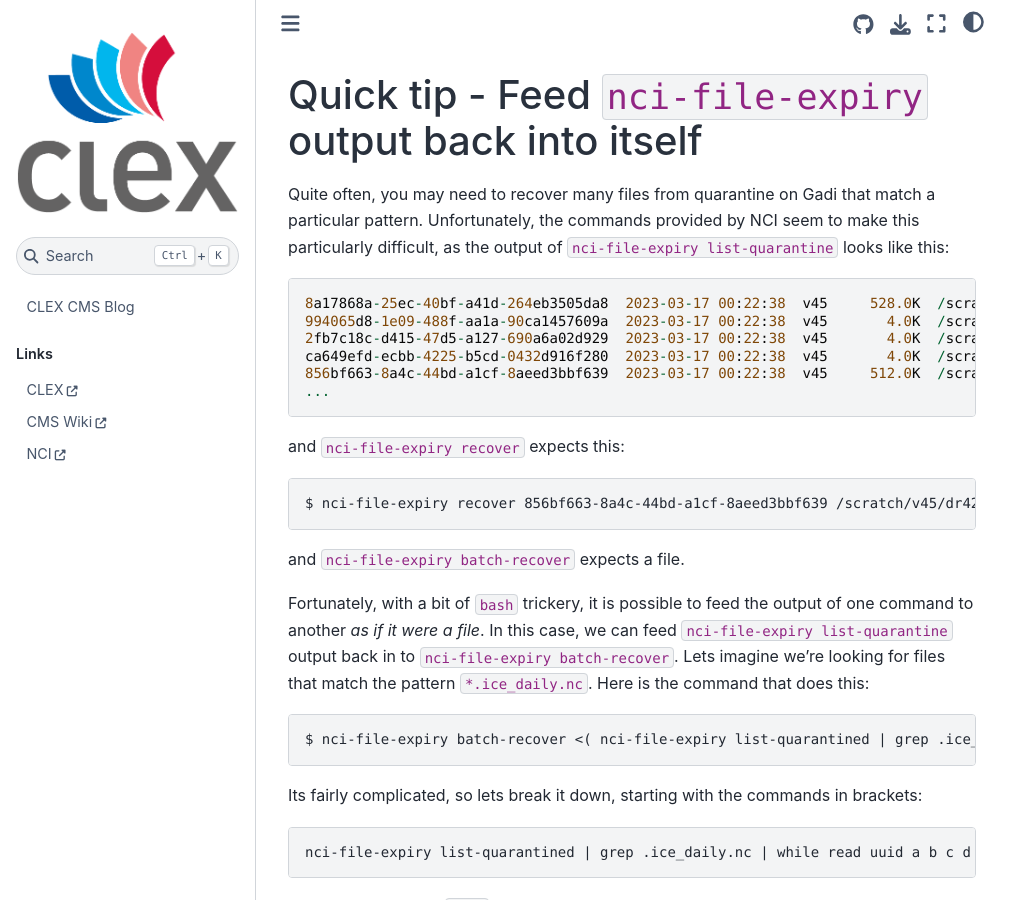
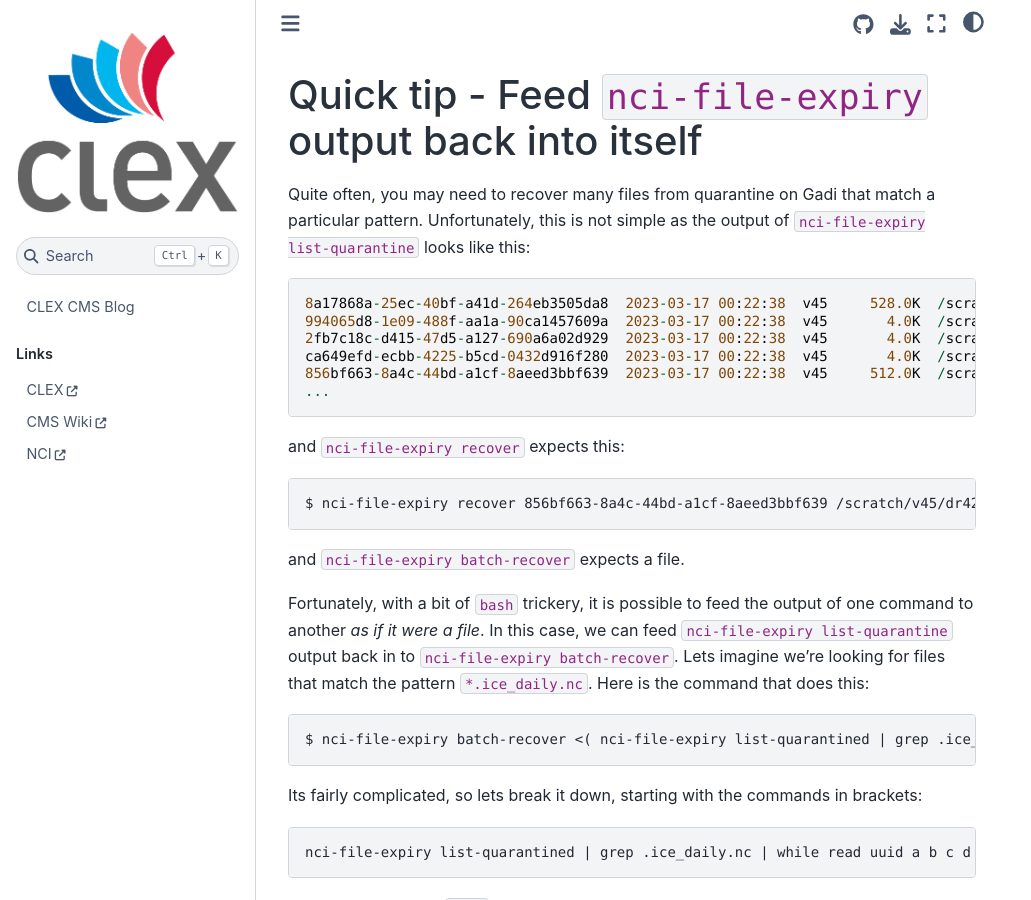
Before and after one commit to coecms/coecms.github.io, a Jupyter Book: the page built from posts/2023-03-30-file-expiry-shortcut.md, in a window 1280 px wide and 900 px high. Shown: the whole window, without its empty margins (0-1031 px from the left). Built offline with Jupyter Book 1.0.4 settings and Sphinx 7.4.7 and the Sphinx Book theme 1.1.4, drawn with Linux system fonts in a browser that asks for light colours.

Commit message:
Update posts/2023-03-30-file-expiry-shortcut.md
Co-authored-by: Paola Petrelli <paola.petrelli@utas.edu.au>

````diff
--- a/posts/2023-03-30-file-expiry-shortcut.md
+++ b/posts/2023-03-30-file-expiry-shortcut.md
@@ -7,7 +7,7 @@ categories: storage, disk
 
 # Quick tip - Feed `nci-file-expiry` output back into itself
 
-Quite often, you may need to recover many files from quarantine on Gadi that match a particular pattern. Unfortunately, the commands provided by NCI seem to make this particularly difficult, as the output of `nci-file-expiry list-quarantine` looks like this:
+Quite often, you may need to recover many files from quarantine on Gadi that match a particular pattern. Unfortunately, this is not simple as the output of `nci-file-expiry list-quarantine` looks like this:
 ```
 8a17868a-25ec-40bf-a41d-264eb3505da8  2023-03-17 00:22:38  v45     528.0K  /scratch/v45/dr4292/tmp/tmpsuh6nuuu
 994065d8-1e09-488f-aa1a-90ca1457609a  2023-03-17 00:22:38  v45       4.0K  /scratch/v45/dr4292/tmp/tmpfg8_ecs4
````
